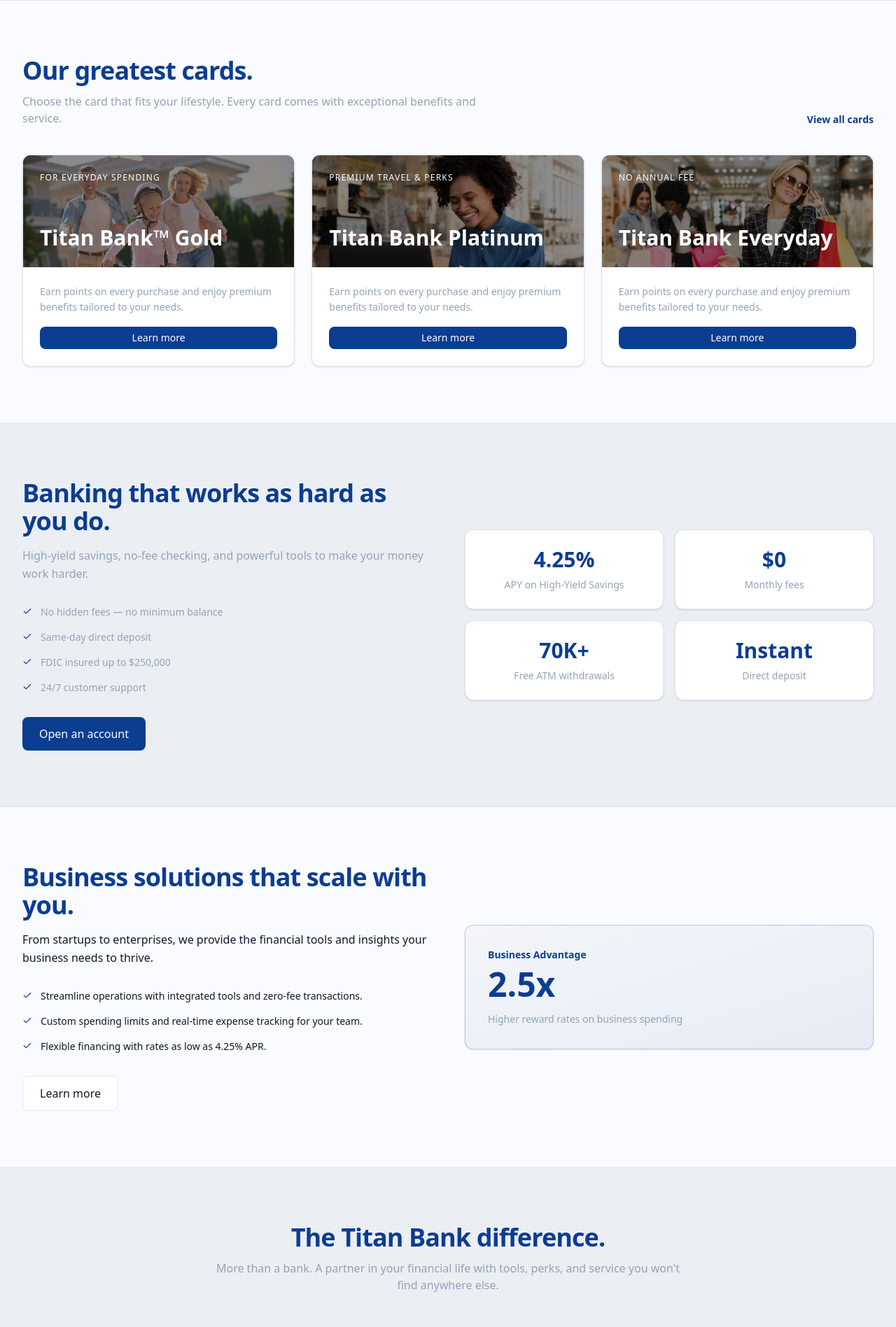
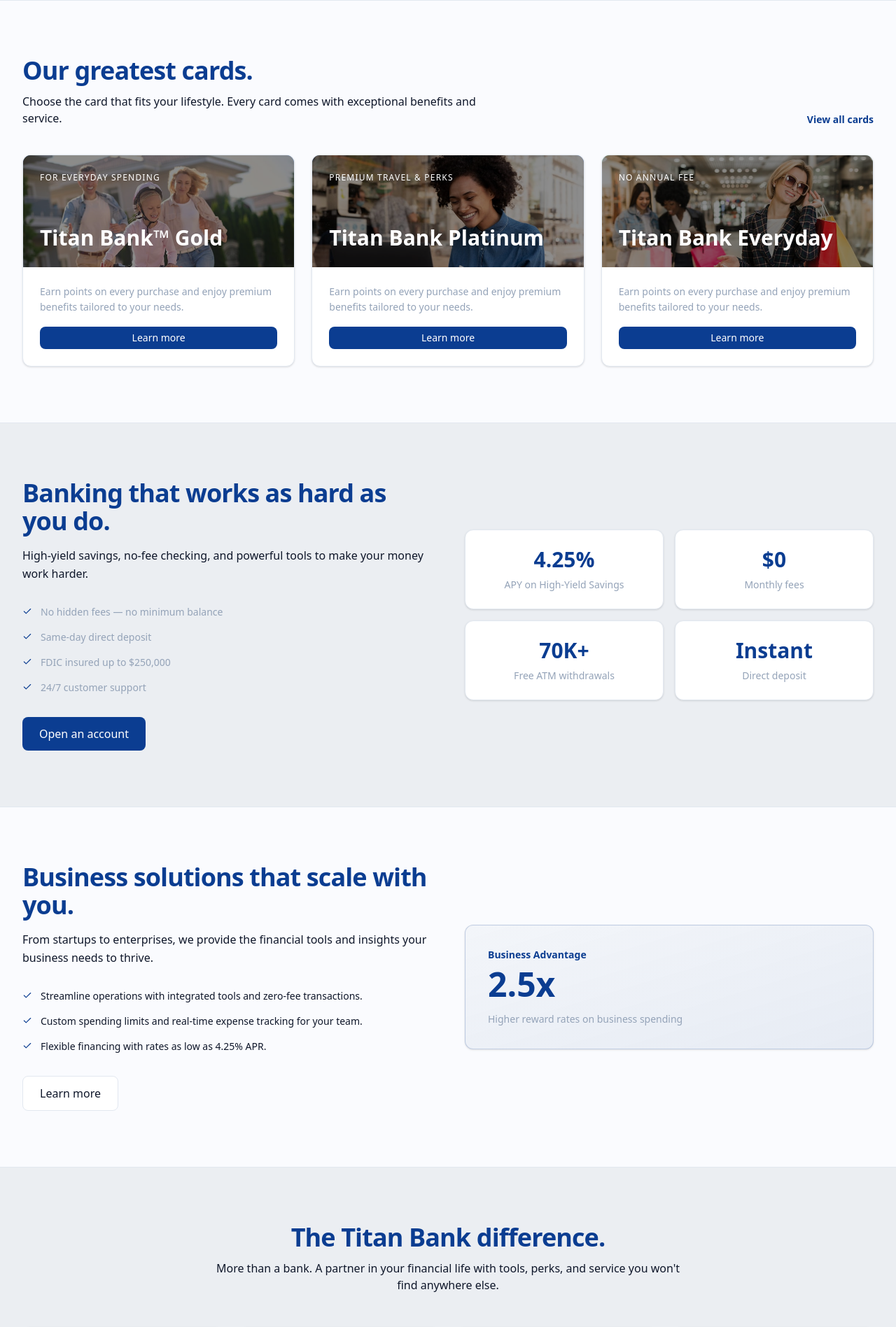
Before and after one commit to serviceserver/bank-0.01, a Next.js app: page / in a window 1280 px wide. Shown: the part 680-2577 px from the top of the page at 70% size. Built offline with nearby package versions, Linux system fonts and the light colour scheme.

Commit message:
update UI

```diff
--- a/app/page.tsx
+++ b/app/page.tsx
@@ -155,7 +155,7 @@ export default function Home() {
               <h2 className="text-3xl sm:text-4xl font-semibold tracking-tight text-primary">
                 Our greatest cards.
               </h2>
-              <p className="mt-3 text-muted-foreground max-w-2xl">
+              <p className="mt-3 text-foreground max-w-2xl">
                 Choose the card that fits your lifestyle. Every card comes with exceptional benefits and service.
               </p>
             </div>
@@ -203,7 +203,7 @@ export default function Home() {
               <h2 className="text-3xl sm:text-4xl font-semibold tracking-tight text-primary">
                 Banking that works as hard as you do.
               </h2>
-              <p className="mt-4 text-muted-foreground leading-relaxed">
+              <p className="mt-4 text-foreground leading-relaxed">
                 High-yield savings, no-fee checking, and powerful tools to make your money work harder.
               </p>
               <ul className="mt-8 space-y-4">
@@ -290,7 +290,7 @@ export default function Home() {
             <h2 className="text-3xl sm:text-4xl font-semibold tracking-tight text-primary">
               The Titan Bank difference.
             </h2>
-            <p className="mt-3 text-muted-foreground max-w-2xl mx-auto">
+            <p className="mt-3 text-foreground max-w-2xl mx-auto">
               More than a bank. A partner in your financial life with tools, perks, and service you won&apos;t find anywhere else.
             </p>
           </div>
```
